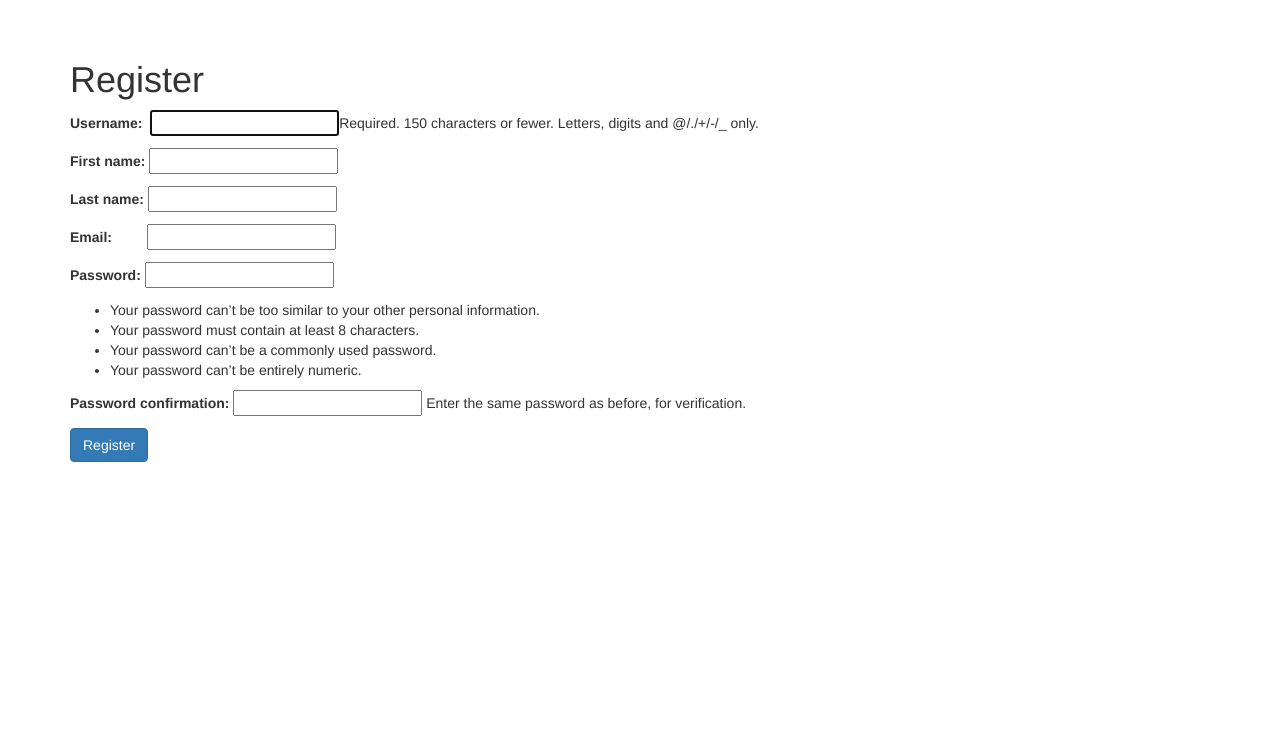
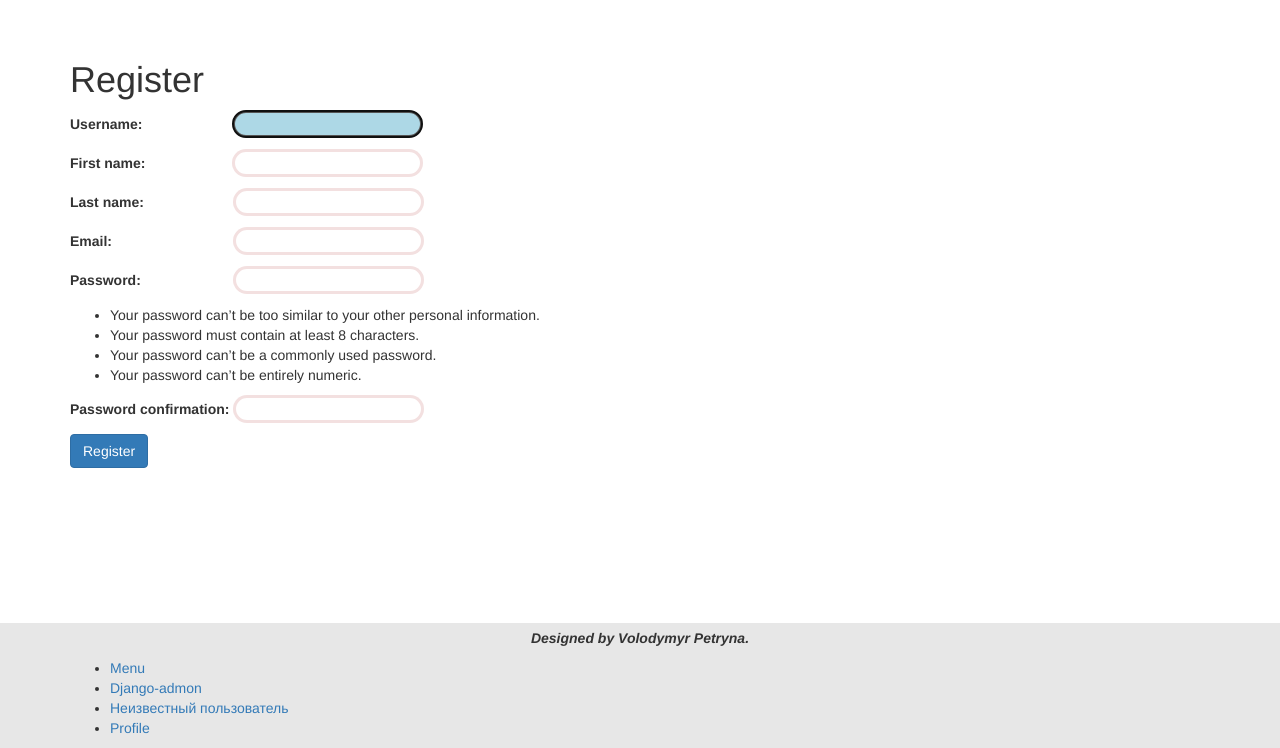
Before and after one commit to vova1995/Django_project, a Django app: page /register/ in a window 1280 px wide. Shown: the part 52-800 px from the top of the page. Run offline with Django 3.2, Linux system fonts and the light colour scheme; some libraries are stand-ins or nearby versions.

Commit message:
changed registratin template

```diff
--- a/mysite/static/css/styles.css
+++ b/mysite/static/css/styles.css
@@ -37,13 +37,41 @@ div.catalog-margin {
 }
 
 /*reg_form*.html*/
+input {
+	border: 3px solid #f2dedeeb;
+	border-radius: 25px;
+}
+
+input:focus{
+	background-color: lightblue;
+	border: 3px solid #555;
+}
+
 input#id_username {
 	position: relative;
-	left: 4px;
+	left: 86px;
+
+}
+input#id_first_name {
+	position: relative;
+	left: 83px;
+}
+
+input#id_last_name {
+	position: relative;
+	left: 85px;
 }
 input#id_email {
 	position: relative;
-	left: 31px;
+	left: 117px;
+}
+input#id_password1 {
+	position: relative;
+	left: 88px;
+}
+
+span.helptext {
+	display: none;
 }
 
 /*home.html*/
--- a/mysite/templates/base.html
+++ b/mysite/templates/base.html
@@ -50,19 +50,21 @@
     </div><!-- /.navbar-collapse -->
   </div><!-- /.container-fluid -->
 </nav>
-    <script>
-      function urlRedirect(){
-        if(
-          window.location.href=="http://127.0.0.1:8000/login/"){
-            alert('Hello')
-        }
 
-      }
-    </script>
-  </body>
 
     {% block content %}{% endblock %}
 
+    <footer style="background-color:  #e7e7e7;" class="footer navbar-fixed-bottom">
+      <div class="container">
+        <p style="font-style: oblique; margin-top: 5px;" class="text-center"><b>Designed by Volodymyr Petryna.</b></p>
+        <ul>
+          <li><a href="/catalog">Menu</a></li>
+          <li><a href="/admin">Django-admon</a></li>
+          <li><a href="/register">Неизвестный пользователь</a></li>
+          <li><a href="/profile">Profile</a></li>
+        </ul>
+      </div>
+    </footer>
 
     <!-- jQuery (necessary for Bootstrap's JavaScript plugins) -->
     <script src="https://ajax.googleapis.com/ajax/libs/jquery/1.12.4/jquery.min.js"></script>
```
